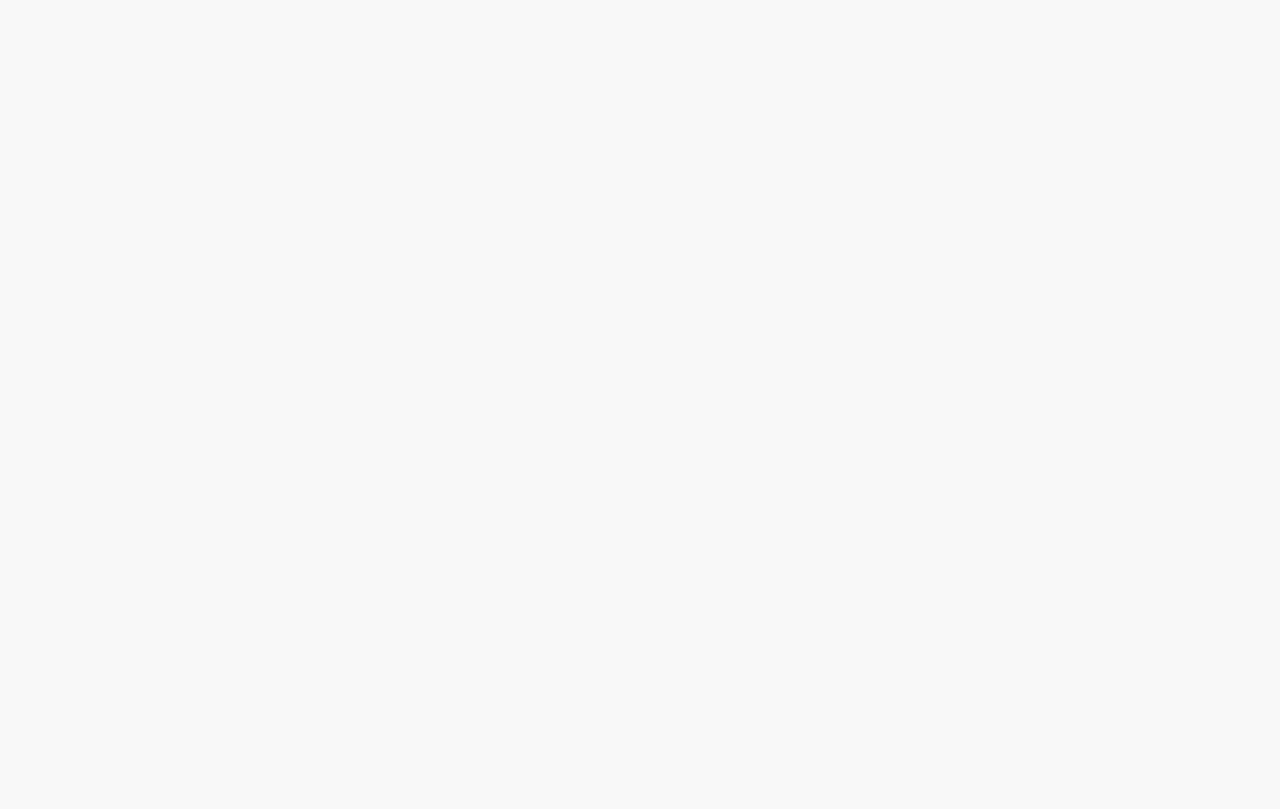
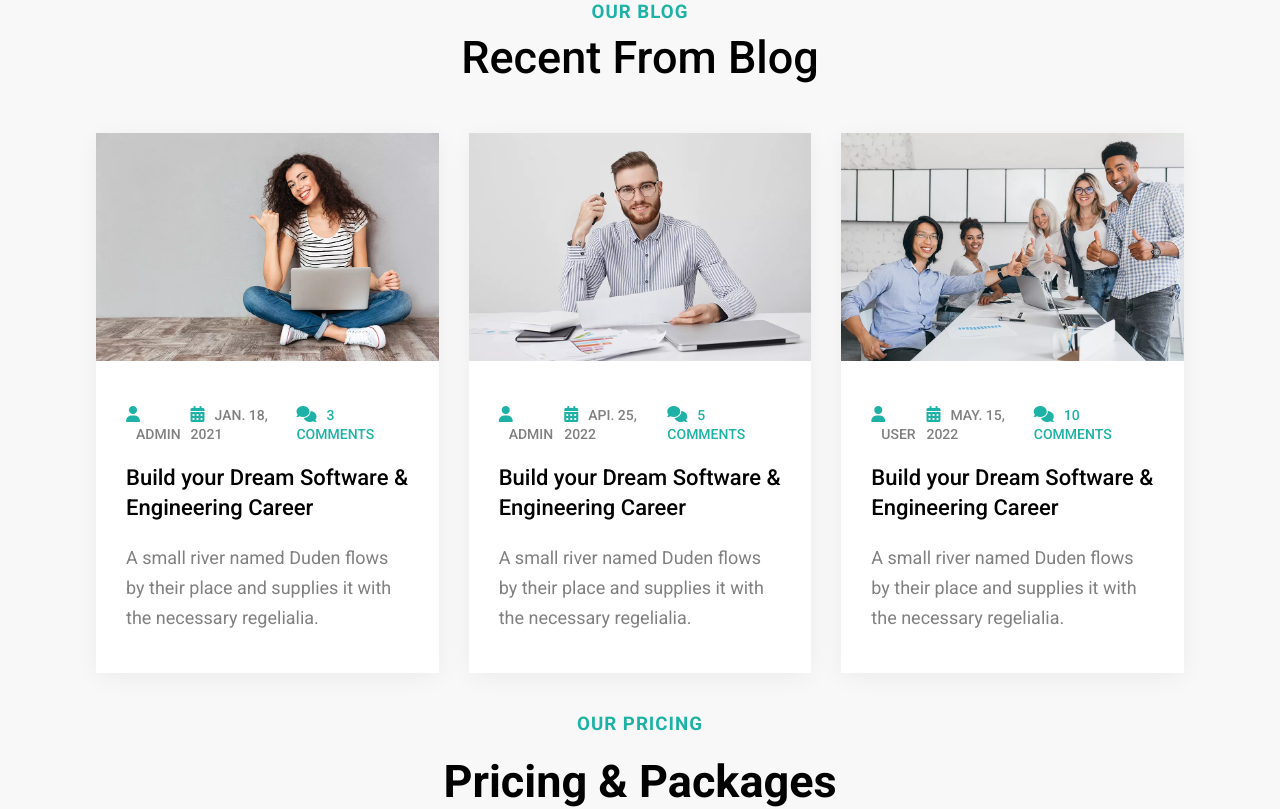
Before and after one commit to ruchir-07/E-Learning-Website, a React (Create React App) app: page / in a window 1280 px wide. Shown: the part 4460-5269 px from the top of the page. Before the commit the page ends 4421 px from the top, so only its background shows below. Built offline with nearby package versions, Linux system fonts and the light colour scheme.

Commit message:
blog section done

```diff
--- a/src/App.js
+++ b/src/App.js
@@ -7,6 +7,7 @@
 import Coursehome from './Components/allcourses/Coursehome';
 import Team from './Components/team/Team';
 import Price from './Components/pricing/Price';
+import Blog from './Components/blog/Blog';
 
 
 const App = () => {
@@ -20,6 +21,7 @@
           <Route path='/course'  element={<Coursehome />} />
           <Route path='/team'  element={<Team />} />
           <Route path='/pricing'  element={<Price />} />
+          <Route path='/journal'  element={<Blog />} />
         </Routes>
       </Router>
     </>
--- /dev/null
+++ b/src/Components/blog/Blog.jsx
@@ -0,0 +1,19 @@
+import React from 'react'
+import Back from '../common/back/Back'
+import BlogCard from './BlogCard'
+import './blog.css'
+
+const Blog = () => {
+  return (
+    <>
+        <Back title="Blog Posts" />
+        <section className="blog padding">
+            <div className='container grid2'>
+                <BlogCard />
+            </div>
+        </section>
+    </>
+  )
+}
+
+export default Blog
--- /dev/null
+++ b/src/Components/blog/BlogCard.jsx
@@ -0,0 +1,40 @@
+import React from 'react'
+import { blog } from '../../dummydata'
+import './blog.css'
+
+const BlogCard = () => {
+    return (
+        <>
+            {blog.map((val) => {
+                return (
+
+                    <div className="items shadow">
+                        <div className="img">
+                            <img src={val.cover} alt="" />
+                        </div>
+                        <div className="text">
+                            <div className="admin flexSB">
+                                <span>
+                                    <i className='fa fa-user'></i>
+                                    <label htmlFor="">{val.type}</label>
+                                </span>
+                                <span>
+                                    <i className='fa fa-calendar-alt'></i>
+                                    <label htmlFor="">{val.date}</label>
+                                </span>
+                                <span>
+                                    <i className='fa fa-comments'></i>
+                                    <label htmlFor="">{val.com}</label>
+                                </span>
+                            </div>
+                            <h1>{val.title}</h1>
+                            <p>{val.desc}</p>
+                        </div>
+                    </div>
+                )
+            })}
+        </>
+    )
+}
+
+export default BlogCard
--- /dev/null
+++ b/src/Components/blog/blog.css
@@ -0,0 +1,41 @@
+.blog img{
+    width: 100%;
+    height: 100%;
+}
+
+.blog .text{
+    padding: 40px 30px;
+}
+
+.blog h1{
+    font-weight: 500;
+    font-size: 22px;
+    line-height: 30px;
+    margin: 20px 0;
+    transition: 0.5s;
+}
+
+.blog h1:hover{
+    color: #1eb2a6;
+    cursor: pointer;
+}
+
+.blog span{
+    text-transform: uppercase;
+    font-weight: 500;
+    color: #1eb2a6;
+}
+
+.blog span label{
+    margin-left: 10px;
+    font-size: 14px;
+    color: grey;
+}
+
+.blog span:nth-last-child(1) label{
+    color: #1eb2a6;
+}
+
+.blog p{
+    color: grey;
+}
--- /dev/null
+++ b/src/Components/home/Hblog.jsx
@@ -0,0 +1,47 @@
+import React from 'react'
+import { blog } from '../../dummydata'
+import Title from '../common/title/Title'
+
+const Hblog = () => {
+    return (
+        <>
+            <section className="blog">
+                <div className="container">
+                    <Title subtitle='our blog' title='recent from blog' />
+                    <div className="grid2">
+                        {blog.slice(0,3).map((val) => {
+                            return (
+
+                                <div className="items shadow">
+                                    <div className="img">
+                                        <img src={val.cover} alt="" />
+                                    </div>
+                                    <div className="text">
+                                        <div className="admin flexSB">
+                                            <span>
+                                                <i className='fa fa-user'></i>
+                                                <label htmlFor="">{val.type}</label>
+                                            </span>
+                                            <span>
+                                                <i className='fa fa-calendar-alt'></i>
+                                                <label htmlFor="">{val.date}</label>
+                                            </span>
+                                            <span>
+                                                <i className='fa fa-comments'></i>
+                                                <label htmlFor="">{val.com}</label>
+                                            </span>
+                                        </div>
+                                        <h1>{val.title}</h1>
+                                        <p>{val.desc}</p>
+                                    </div>
+                                </div>
+                            )
+                        })}
+                    </div>
+                </div>
+            </section>
+        </>
+    )
+}
+
+export default Hblog
--- a/src/Components/home/Home.jsx
+++ b/src/Components/home/Home.jsx
@@ -1,7 +1,9 @@
 import React from 'react'
 import AboutCard from '../about/AboutCard'
 import HAbout from './HAbout'
+import Hblog from './Hblog'
 import Hero from './hero/Hero'
+import Hprice from './Hprice'
 import Test from './testimonial/Test'
 
 const Home = () => {
@@ -11,6 +13,8 @@
         <AboutCard />
         <HAbout />
         <Test />
+        <Hblog />
+        <Hprice />
     </>
   )
 }
--- /dev/null
+++ b/src/Components/home/Hprice.jsx
@@ -0,0 +1,18 @@
+import React from 'react'
+import Title from '../common/title/Title'
+import PriceCard from '../pricing/PriceCard'
+
+const Hprice = () => {
+    return (
+        <>
+            <section className="hprice paddding">
+                <Title subtitle='our pricing' title='pricing & packages' />
+                <div className="price container grid">
+                    <PriceCard />
+                </div>
+            </section>
+        </>
+    )
+}
+
+export default Hprice
```
